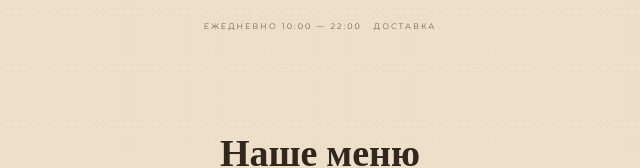
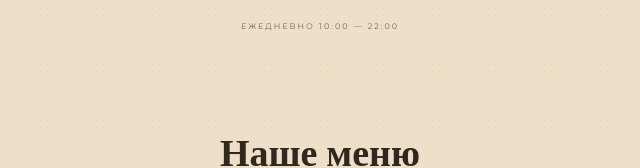
Before and after one commit to plunkton/usta-hanym-menu, a plain HTML site: page public/index.html in a window 1280 px wide. Shown: the part 646-814 px from the top of the page, 320-960 px from the left. Drawn offline with nearby package versions, Linux system fonts and the light colour scheme.

Commit message:
Update index.html

```diff
--- a/public/index.html
+++ b/public/index.html
@@ -776,7 +776,7 @@
         <div class="hero-ornament"><i></i><span>✦</span><i></i></div>
         <h1>Добро пожаловать<br><em>в мир восточного гостеприимства</em></h1>
         <div class="hero-actions"><a class="btn btn-primary" href="#menu-start">ОТКРЫТЬ МЕНЮ</a><a class="btn btn-secondary" href="#contacts">КОНТАКТЫ</a></div>
-        <div class="hero-info"><span>ЕЖЕДНЕВНО 10:00 — 22:00</span><span>ДОСТАВКА</span></div>
+        <div class="hero-info"><span>ЕЖЕДНЕВНО 10:00 — 22:00</span></div>
       </div>
     </header>
     <div class="intro" id="menu-start">
```
